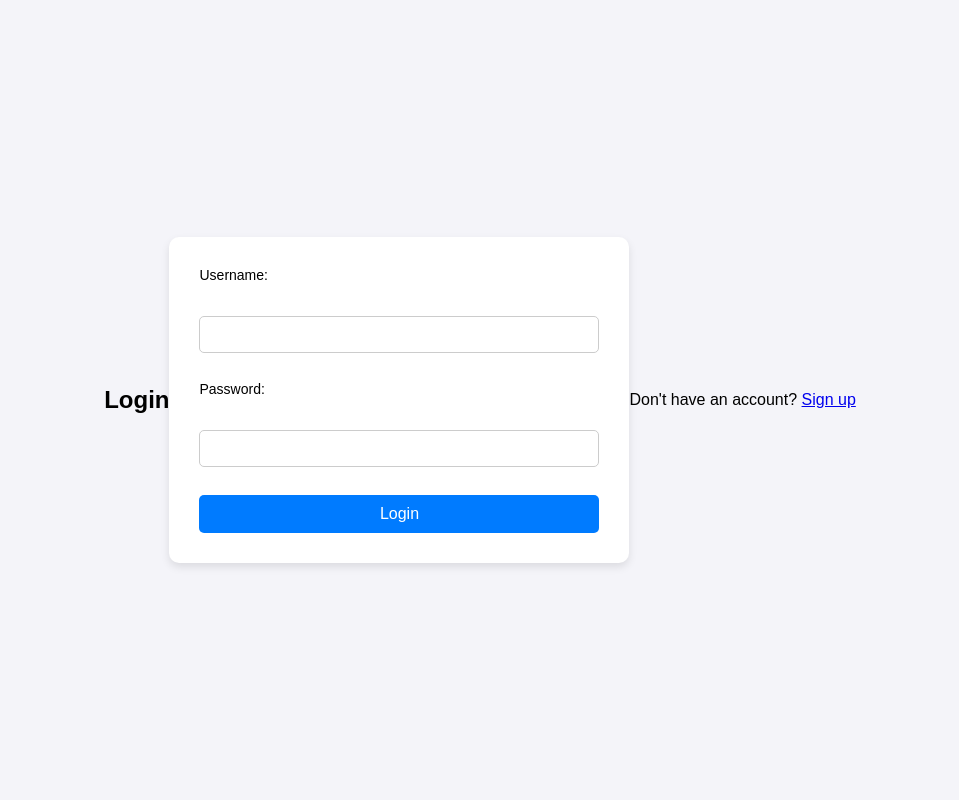
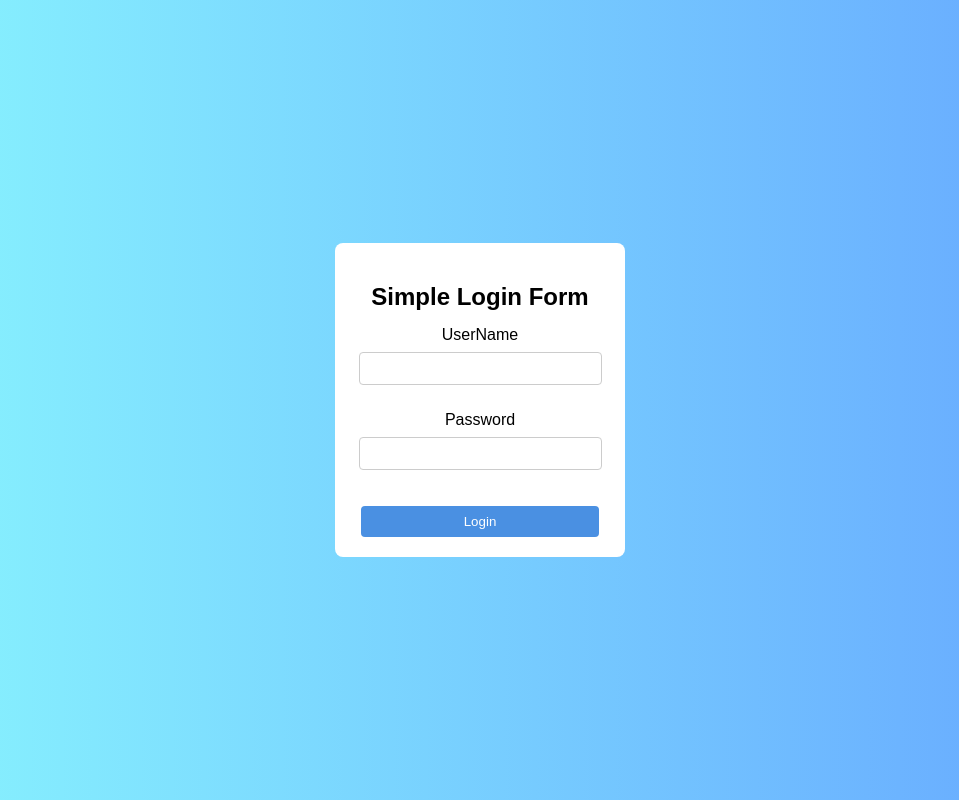
Before and after one commit to Priyanka-P4/devops_exp1, a plain HTML site: page src/main/resources/index.html in a window 1280 px wide. Shown: the whole page, without its empty margins (160-1119 px from the left). Drawn offline with Linux system fonts and the light colour scheme.

Commit message:
Made a  small change

```diff
--- a/src/main/resources/index.html
+++ b/src/main/resources/index.html
@@ -1,25 +1,20 @@
 <!DOCTYPE html>
 <html lang="en">
 <head>
-  <meta charset="UTF-8">
-  <meta name="viewport" content="width=device-width, initial-scale=1.0">
-  <title>Login Form</title>
+  <title>Login Page</title>
+  <link rel="stylesheet" type="text/css" href="style.css">
 </head>
 <body>
-<link rel="stylesheet" href="style.css">
-<h2>Login</h2>
-<form action="#" method="POST">
-
-  <label for="username">Username:</label><br>
-  <input type="text" id="username" name="username" required><br><br>
-
-  <label for="password">Password:</label><br>
-  <input type="password" id="password" name="password" required><br><br>
-
+<form id="loginForm" onsubmit="return validateLogin()">
+  <h2>Simple Login Form</h2>
+  <label for="username">UserName</label>
+  <input type="text" id="username" name="username" required>
+  <br><br>
+  <label for="password">Password</label>
+  <input type="password" id="password" name="password" required>
+  <br><br>
   <button type="submit">Login</button>
 </form>
-
-<p>Don't have an account? <a href="#">Sign up</a></p>
-
+<script src="script.js"></script>
 </body>
 </html>
--- a/src/main/resources/script.js
+++ b/src/main/resources/script.js
@@ -1,10 +1,12 @@
-function ValidateLogin(){
-    var username=document.getElementId("username").value;
-    var password=document.getElementId("password").value;
-    if(username==="admin"&&password==="1234"){
-        window.location.href="index.html";
+function validateLogin(){
+    var username = document.getElementById("username").value;
+    var password = document.getElementById("password").value;
+    if(username === "admin" && password === "1234"){
+        window.location.href = "home.html";
         return false;
-        }
+    }
     else{
+        alert("Invalid username or password!");
+        return false;
     }
 }
--- a/src/main/resources/style.css
+++ b/src/main/resources/style.css
@@ -1,54 +1,35 @@
-/* General styling */
 body {
     font-family: Arial, sans-serif;
-    background-color: #f4f4f9;
+    background: linear-gradient(to right, #89f7fe, #66a6ff);
     margin: 0;
-    padding: 0;
+    height: 100vh;
     display: flex;
     justify-content: center;
     align-items: center;
-    height: 100vh;
 }
-
-/* Styling for the form container */
 form {
-    background-color: #fff;
-    padding: 30px;
-    border-radius: 10px;
-    box-shadow: 0 4px 8px rgba(0, 0, 0, 0.1);
-    width: 100%;
-    max-width: 400px;
+    background-color: white;
+    padding: 20px;
+    border-radius: 8px;
+    width: 250px;
+    text-align: center;
 }
-
-/* Heading styling */
-h2 {
-    text-align: center;
-    margin-bottom: 20px;
+h2{
+    margin-bottom: 15px;
 }
-
-/* Label styling */
-label {
-    font-size: 14px;
-    margin-bottom: 5px;
-    display: block;
+input{
+    width: 90%;
+    padding: 8px;
+    margin: 8px 0;
+    border: 1px solid #ccc;
+    border-radius: 4px;
 }
-
-/* Input field styling */
-input[type="text"], input[type="password"] {
-    width: 100%;
-    padding: 10px;
-    margin: 10px 0;
-    border: 1px solid #ccc;
-    border-radius: 5px;
-    box-sizing: border-box;
+button {
+    width: 95%;
+    padding: 8px;
+    background-color: #4a90e2;
+    color: white;
+    border: none;
+    border-radius: 4px;
+    margin-top: 10px;
 }
-
-/* Button styling */
-button {
-    width: 100%;
-    padding: 10px;
-    background-color: #007bff;
-    border: none;
-    border-radius: 5px;
-    color: white;
-    font-size: 16px;
```
